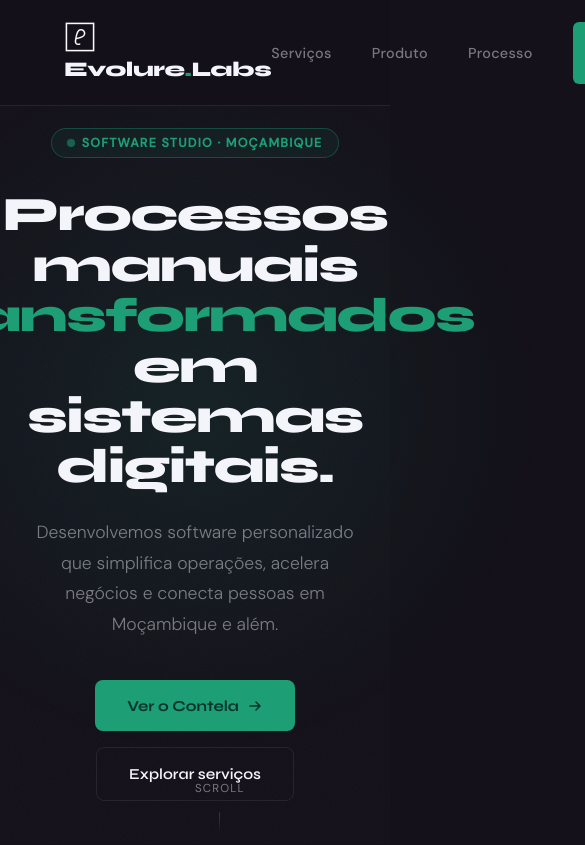
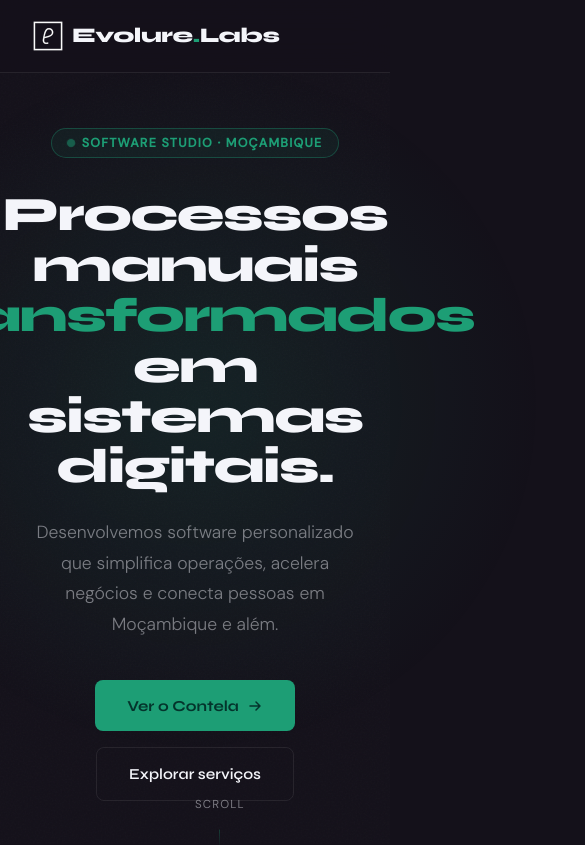
Before and after one commit to ArcidesFerrao/evolurelabs, a Next.js app: page / in a window 390 px wide. Shown: the top 845 px of the page, 585 px wide, since content can reach past the window. Built offline with nearby package versions, Linux system fonts and the light colour scheme.

Commit message:
mobile responsiveness

```diff
--- a/app/components/Hero.tsx
+++ b/app/components/Hero.tsx
@@ -185,7 +185,7 @@ export default function Hero() {
         className="animate-fadeup-slow"
         style={{
           position: "absolute",
-          bottom: "2.5rem",
+          bottom: "1.5rem",
           left: "50%",
           transform: "translateX(-50%)",
           display: "flex",
--- a/app/components/Navbar.tsx
+++ b/app/components/Navbar.tsx
@@ -6,6 +6,7 @@ import Image from "next/image";
 export default function Navbar() {
   return (
     <nav
+      // className="fixed top-0 left-0 right-0 py-16 px-10 md:px-5 "
       style={{
         position: "fixed",
         top: 0,
@@ -15,13 +16,14 @@ export default function Navbar() {
         display: "flex",
         alignItems: "center",
         justifyContent: "space-between",
-        padding: "1.2rem 4rem",
+        padding: "1.2rem 2rem",
         background: "rgba(20,17,26,0.85)",
         backdropFilter: "blur(16px)",
         borderBottom: "1px solid var(--border)",
       }}
     >
       <Link
+        className="flex items-center"
         href="/"
         style={{
           fontFamily: "var(--font-display)",
@@ -43,11 +45,10 @@ export default function Navbar() {
       </Link>
 
       <ul
+        className="hidden md:flex items-center"
         style={{
-          display: "flex",
           gap: "2.5rem",
           listStyle: "none",
-          alignItems: "center",
         }}
       >
         {[
--- a/app/components/Process.tsx
+++ b/app/components/Process.tsx
@@ -77,10 +77,8 @@ export default function Process() {
 
         <div
           ref={stepsRef}
-          className="reveal"
+          className="reveal grid grid-cols-2 md:grid-cols-4"
           style={{
-            display: "grid",
-            gridTemplateColumns: "repeat(4, 1fr)",
             gap: "1.5px",
             marginTop: "4rem",
           }}
--- a/app/components/Spotlight.tsx
+++ b/app/components/Spotlight.tsx
@@ -46,9 +46,8 @@ export default function Spotlight() {
           />
 
           <div
+            className="grid grid-cols-1 md:grid-cols-2"
             style={{
-              display: "grid",
-              gridTemplateColumns: "1fr 1fr",
               gap: "4rem",
               alignItems: "center",
             }}
@@ -215,6 +214,7 @@ export default function Spotlight() {
 
             {/* Right: mock */}
             <div
+              className="hidden md:block"
               style={{
                 background: "#0d0b12",
                 border: "1px solid var(--border)",
--- a/app/components/Stats.tsx
+++ b/app/components/Stats.tsx
@@ -18,10 +18,8 @@ export default function Stats() {
       <div style={{ maxWidth: 1100, margin: "0 auto" }}>
         <div
           ref={ref}
-          className="reveal"
+          className="reveal grid grid-cols-1 md:grid-cols-3"
           style={{
-            display: "grid",
-            gridTemplateColumns: "repeat(3, 1fr)",
             gap: "1px",
             background: "var(--border)",
             border: "1px solid var(--border)",
```
